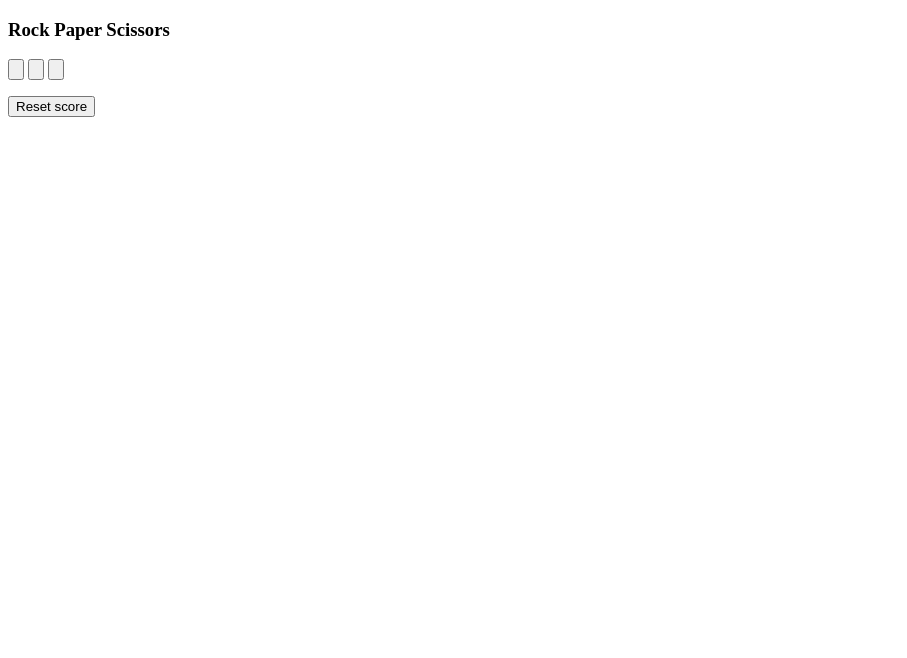
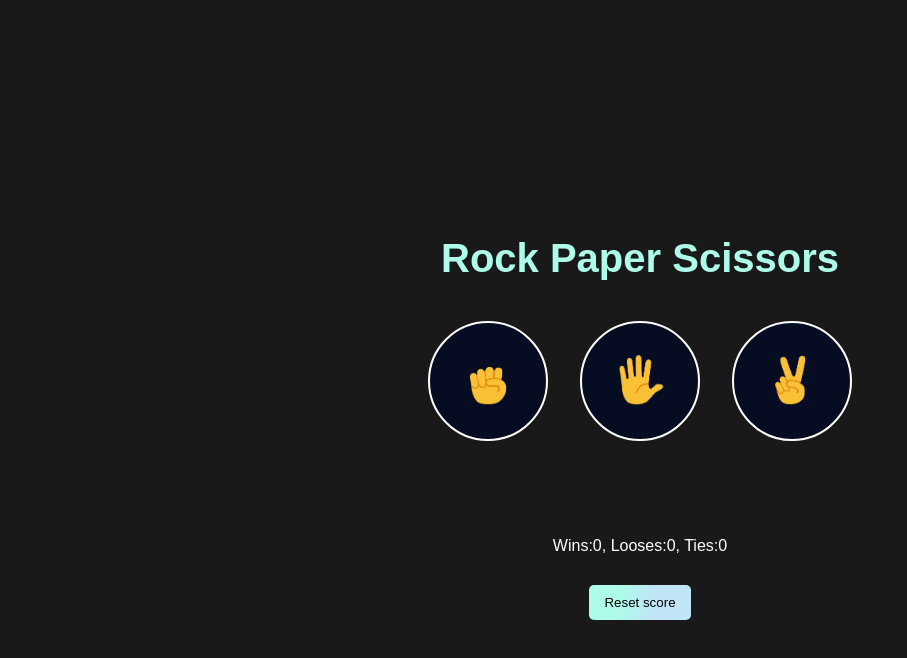
Before and after one commit to harikrishna5334/Clash-of-Hands, a plain HTML site: page index.html in a window 1280 px wide. Shown: the whole page, without its empty margins (0-907 px from the left). Drawn offline with Linux system fonts and the light colour scheme; the site is published under a folder, as on GitHub Pages, so addresses that start at the root find nothing.

Commit message:
added modified files

```diff
--- a/file.js
+++ b/file.js
@@ -114,7 +114,7 @@ function playerGame(playerMove){
 
   document.querySelector('.js-result').innerHTML=result;
 
-  document.querySelector('.js-pickups').innerHTML=`You <img src="/${playerMove}-emoji.png" alt="" class="move-css"> - <img src="/${computerMove}-emoji.png" alt="" class="move-css"> Computer`;
+  document.querySelector('.js-pickups').innerHTML=`You <img src="${playerMove}-emoji.png" alt="" class="move-css"> - <img src="${computerMove}-emoji.png" alt="" class="move-css"> Computer`;
 
   // document.getElementById('res').innerHTML=result;
 
--- a/index.html
+++ b/index.html
@@ -5,7 +5,8 @@
   <meta http-equiv="X-UA-Compatible" content="IE=edge">
   <meta name="viewport" content="width=device-width, initial-scale=1.0">
   <title>Rock-Paper-Scissors</title>
-  <link rel="stylesheet" href="/style.css">
+  <link rel="stylesheet" href="style.css">
+
 </head>
 <body>
 
@@ -17,9 +18,9 @@
 
     <!--Buttons-->
     <div class="buttons">
-      <button class="move-button" onclick="rock()"><img src="/rock-emoji.png" class="move-icon" alt=""></button>
-      <button class="move-button" onclick="paper()"><img src="/paper-emoji.png" class="move-icon" alt=""></button>
-      <button class="move-button" onclick="scissor()"><img src="/scissors-emoji.png" class="move-icon"  alt=""></button>
+      <button class="move-button" onclick="rock()"><img src="rock-emoji.png" class="move-icon" alt=""></button>
+      <button class="move-button" onclick="paper()"><img src="paper-emoji.png" class="move-icon" alt=""></button>
+      <button class="move-button" onclick="scissor()"><img src="scissors-emoji.png" class="move-icon"  alt=""></button>
     </div>
     <!--Output-->
 
@@ -42,7 +43,8 @@
 
   </section>
   <!--Linking to JavaScriptFile-->
-  <script src="/file.js"></script>
+  <script type="text/JavaScript" src="file.js"></script>
+
 
 </body>
 </html>
```
